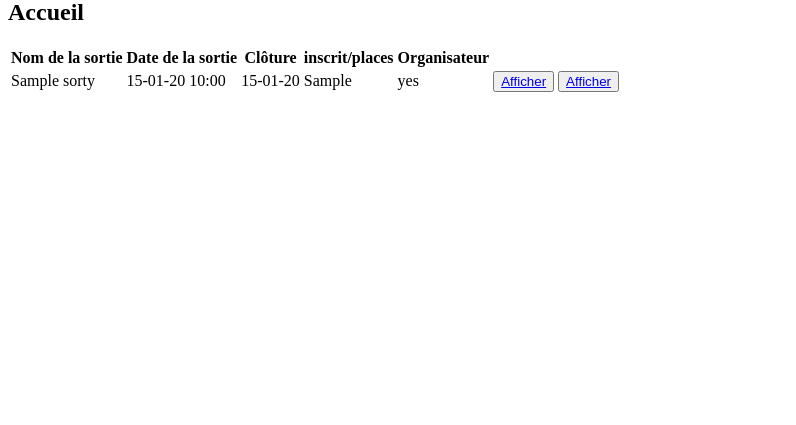
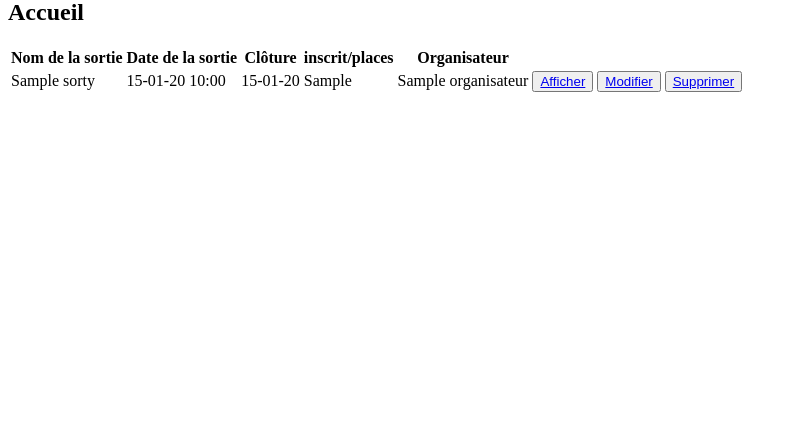
Before and after one commit to crislec64/Sortir.com, a Symfony app: template templates/main/home.html.twig in a window 1280 px wide. Shown: the part 375-800 px from the top of the page, without its empty margins (0-796 px from the left). Run offline with Twig, Linux system fonts and the light colour scheme; the template is opened without the code that fills it: most values are stand-ins (such as "Sample title", 1, 10 or a date in 2020); some libraries are stand-ins or nearby versions.

Commit message:
edit type

```diff
--- a/src/Controller/SortieController.php
+++ b/src/Controller/SortieController.php
@@ -88,7 +88,7 @@ class SortieController extends AbstractController
     /**
      * @Route("/delete/{id}", name="sortie_delete")
      */
-    public function supprimerSortie(Sortie $sortie, EntityManagerInterface $entityManager): Response
+    public function delete(Sortie $sortie, EntityManagerInterface $entityManager): Response
     {
         $entityManager->remove($sortie);
         $entityManager->flush();
--- a/templates/main/home.html.twig
+++ b/templates/main/home.html.twig
@@ -30,13 +30,19 @@
         <td>{{ sortie.dateLimiteInscription |date('d-m-y') }}</td>
         <td>{{ sortie.nbInscriptionsMax }}</td>
 {#        <td>{{ sortie.etat }}</td>#}
-        <td>{{ sortie.organisateur ? 'yes' : '' }}</td>
+        <td>{{ sortie.organisateur }}</td>
         <td> <button>
                 <a href="{{path('sortie_details', {'id':sortie.id}) }}" title="Afficher">Afficher</a>
             </button>
         </td>
-        <td> <button>
-                <a href="{{path('editSortie', {'id':sortie.id}) }}" title="Modifier">Afficher</a>
+        <td>
+            <button>
+                <a href="{{path('editSortie', {'id':sortie.id}) }}" title="Modifier">Modifier</a>
+            </button>
+        </td>
+        <td>
+            <button>
+                <a href="{{path('sortie_delete', {'id':sortie.id}) }}" title="Supprimer">Supprimer</a>
             </button>
         </td>
     </tr>
```
Also changed, not shown: src/Form/EtatType.php (added, +25 -0 lines).
